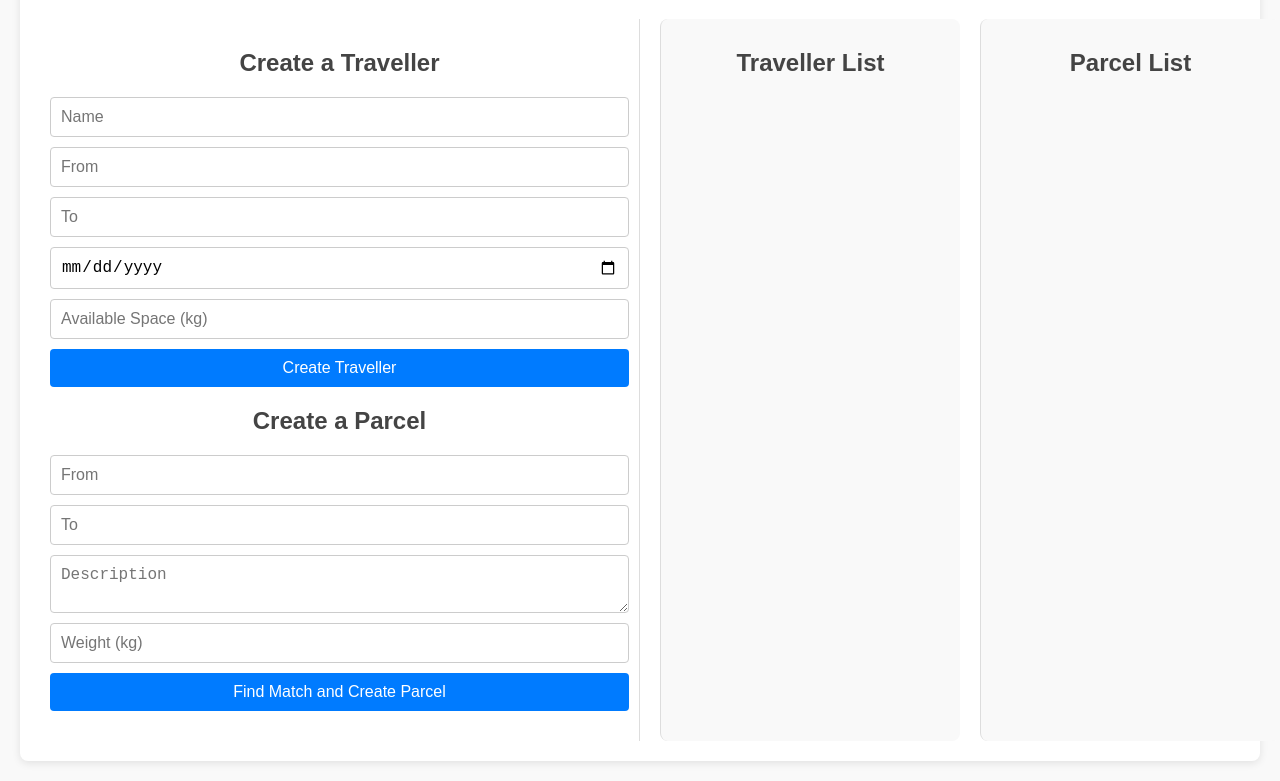
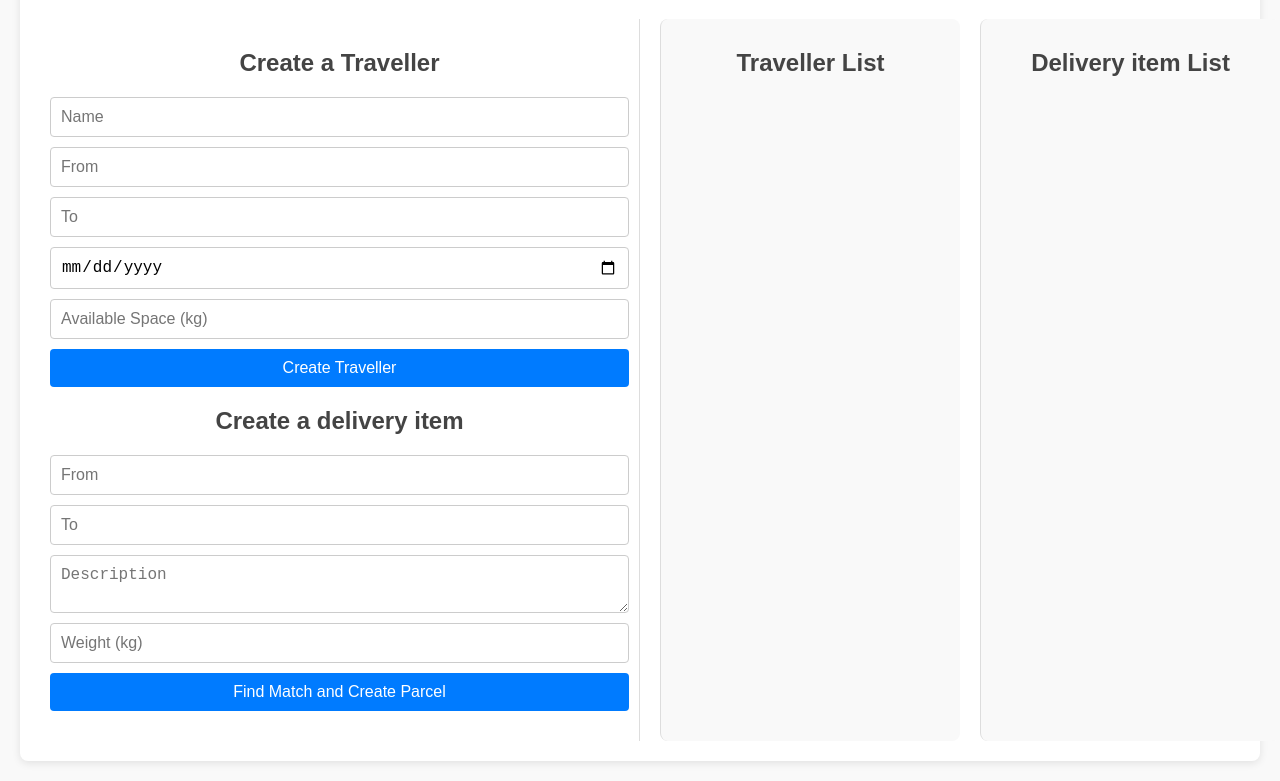
Before and after one commit to deborah192/matching2.0, a plain HTML site: page index.html in a window 1280 px wide. Shown: the part 101-882 px from the top of the page. Drawn offline with Linux system fonts and the light colour scheme; no server answers.

Commit message:
Update and rename match.html to index.html

```diff
--- a/match.html
+++ b/index.html
@@ -27,7 +27,7 @@
 
         <!-- Parcel Form -->
         <section>
-          <h2>Create a Parcel</h2>
+          <h2>Create a delivery item</h2>
           <form id="parcel-form">
             <input type="text" id="parcel-from" placeholder="From" required>
             <input type="text" id="parcel-to" placeholder="To" required>
@@ -51,7 +51,7 @@
 
       <!-- Parcel List -->
       <div class="list-container" id="parcel-list-container">
-        <h2>Parcel List</h2>
+        <h2>Delivery item List</h2>
         <ul id="parcel-list"></ul>
       </div>
     </div>
```
